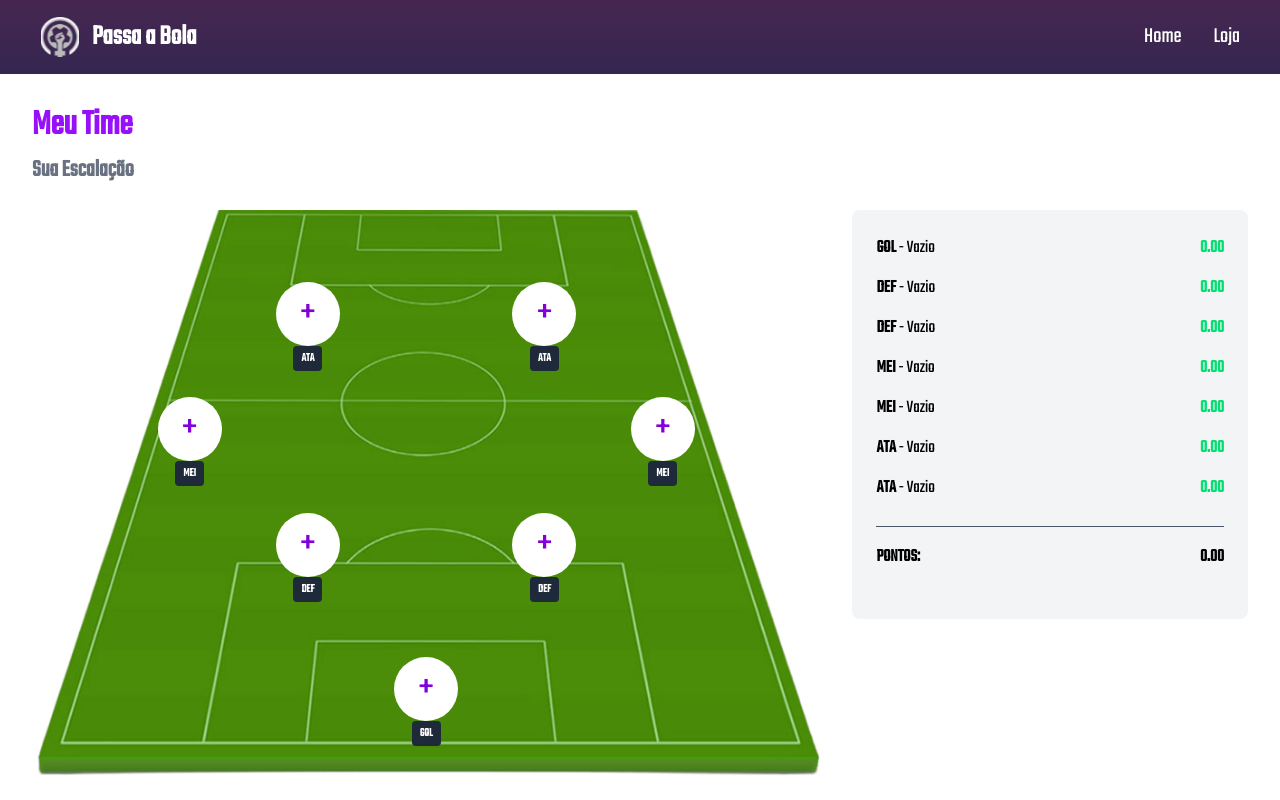
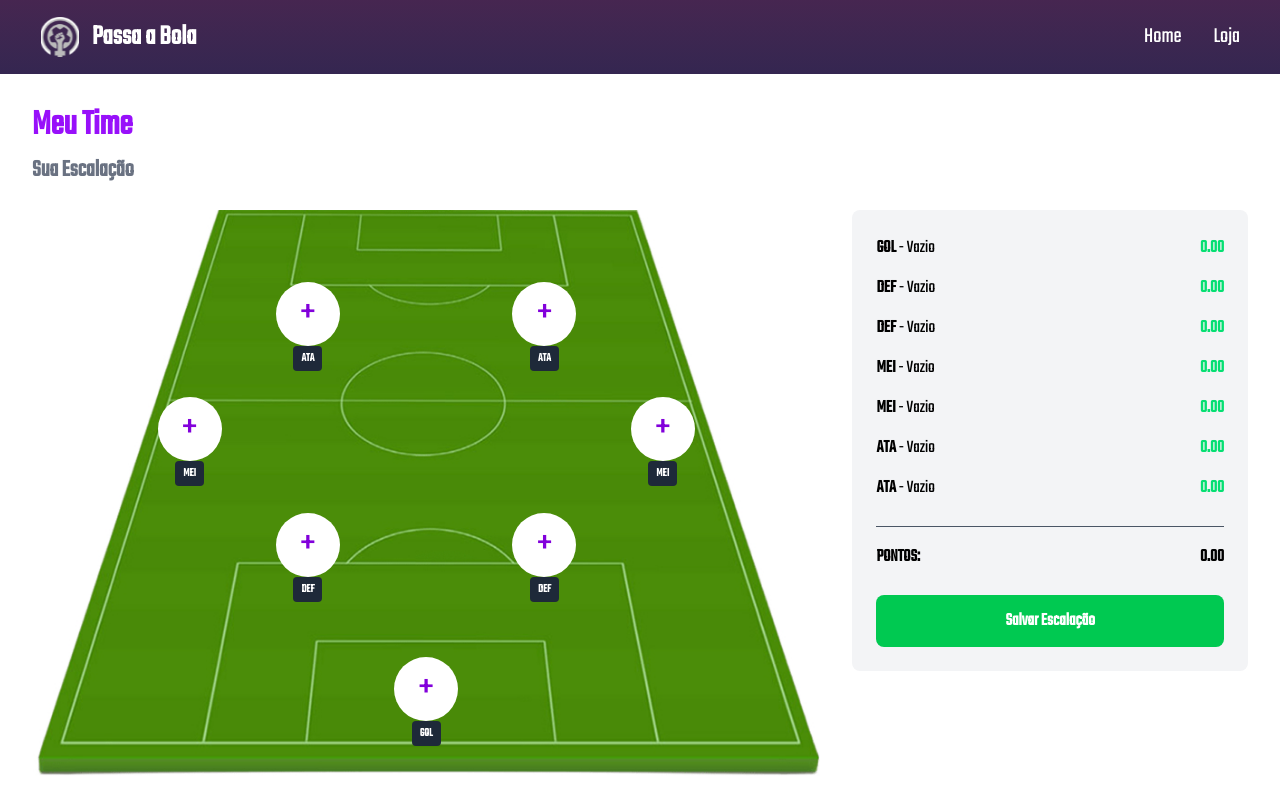
Before and after one commit to EnoTech-CP1-FRONT/PassaPraEla, a React (Vite) app in the folder frontend/: page /team in a window 1280 px wide. Shown: the top 800 px of the page. Built offline with nearby package versions, Linux system fonts and the light colour scheme; no server answers; what @mercadopago/sdk-react would draw is missing.

Commit message:
adicionado lógica de salvar escalação

```diff
--- a/frontend/src/context/TeamContext.jsx
+++ b/frontend/src/context/TeamContext.jsx
@@ -15,10 +15,20 @@ export const TeamProvider = ({ children }) => {
     ATA2: null,
   });
 
-  // Salva a escalação no backend
+  // Esta função permanece a mesma, mas será chamada manualmente
   const saveTeamToBackend = async (currentTeam) => {
     const userEmail = localStorage.getItem("userEmail");
-    if (!userEmail) return;
+    if (!userEmail) {
+        console.error("Usuário não logado, não é possível salvar a escalação.");
+        // Adicionamos um alerta de erro para o usuário
+        Swal.fire({
+            icon: 'error',
+            title: 'Ops...',
+            text: 'Você precisa estar logado para salvar sua escalação!',
+        });
+        // Lançamos um erro para que a cadeia de `try/catch` possa capturá-lo
+        throw new Error("Usuário não logado.");
+    }
 
     try {
       await fetch("http://localhost:3001/escalacao", {
@@ -28,6 +38,8 @@ export const TeamProvider = ({ children }) => {
       });
     } catch (error) {
       console.error("Falha ao salvar escalação:", error);
+      // Lança o erro para ser tratado na UI
+      throw error;
     }
   };
 
@@ -40,14 +52,15 @@ export const TeamProvider = ({ children }) => {
         icon: "warning",
         title: "Jogadora já escalada",
         text: `${jogadora.nome} já faz parte do seu time.`,
-        confirmButtonColor: "#8B5CF6", // Roxo
+        confirmButtonColor: "#8B5CF6",
       });
       return;
     }
 
     const newTeam = { ...team, [posicao]: jogadora };
     setTeam(newTeam);
-    saveTeamToBackend(newTeam);
+    // REMOVIDO: Não salva mais no backend automaticamente
+    // saveTeamToBackend(newTeam);
 
     Swal.fire({
       icon: "success",
@@ -58,24 +71,22 @@ export const TeamProvider = ({ children }) => {
     });
   };
 
-  // Limpa a escalação
+  // Nenhuma mudança aqui, a limpeza continua salvando o time vazio no BD
   const clearTeam = () => {
-    const emptyTeam = {
-      GOL: null,
-      DEF1: null,
-      DEF2: null,
-      MEI1: null,
-      MEI2: null,
-      ATA1: null,
-      ATA2: null,
-    };
+    const emptyTeam = { GOL: null, DEF1: null, DEF2: null, MEI1: null, MEI2: null, ATA1: null, ATA2: null };
     setTeam(emptyTeam);
     saveTeamToBackend(emptyTeam);
   };
 
+  // NOVA FUNÇÃO: Será chamada pelo botão para salvar o time atual
+  const saveTeam = async () => {
+    await saveTeamToBackend(team);
+  };
+
   return (
     <TeamContext.Provider
-      value={{ team, teamName, setTeamName, escalarJogadora, clearTeam }}
+      // Adicionamos a nova função 'saveTeam' ao valor do contexto
+      value={{ team, teamName, setTeamName, escalarJogadora, clearTeam, saveTeam }}
     >
       {children}
     </TeamContext.Provider>
--- a/frontend/src/pages/AdiminDashboard.jsx
+++ b/frontend/src/pages/AdiminDashboard.jsx
@@ -1,5 +1,6 @@
 import React, { useState, useEffect } from "react";
 import Swal from "sweetalert2";
+import HeaderUniversal from "../components/layout/HeaderUniversal"
 
 // Definição dos campos de estatísticas para renderização dinâmica
 const statFields = [
@@ -195,6 +196,8 @@ export default function AdminDashboard() {
     return <div className="p-8 text-center text-red-500">Erro: {error}</div>;
 
   return (
+    <>
+    <HeaderUniversal />
       <div className="p-8 bg-gray-100 min-h-screen">
         <h1 className="text-4xl font-bold mb-8">Painel de Administração</h1>
 
@@ -221,7 +224,10 @@ export default function AdminDashboard() {
         <h2 className="text-3xl font-bold mb-4">Pontuação das Jogadoras</h2>
         <div className="space-y-6">
           {jogadoras.map((jogadora) => (
-          <div key={jogadora.id} className="bg-white p-6 rounded-lg shadow-md">
+            <div
+              key={jogadora.id}
+              className="bg-white p-6 rounded-lg shadow-md"
+            >
               <div className="flex items-center justify-between mb-4">
                 <div className="flex items-center gap-4">
                   <img
@@ -251,7 +257,11 @@ export default function AdminDashboard() {
                       type="number"
                       value={jogadora[field.name] || 0}
                       onChange={(e) =>
-                      handleStatChange(jogadora.id, field.name, e.target.value)
+                        handleStatChange(
+                          jogadora.id,
+                          field.name,
+                          e.target.value
+                        )
                       }
                       className="mt-1 w-full p-2 border rounded-md"
                     />
@@ -275,5 +285,6 @@ export default function AdminDashboard() {
           ))}
         </div>
       </div>
+    </>
   );
 }
--- a/frontend/src/pages/TeamsPage.jsx
+++ b/frontend/src/pages/TeamsPage.jsx
@@ -8,7 +8,8 @@ import Swal from "sweetalert2";
 
 function TeamsPage() {
   const navigate = useNavigate();
-  const { team, teamName, clearTeam } = useTeam();
+  // Pegamos a nova função 'saveTeam' do contexto
+  const { team, teamName, clearTeam, saveTeam } = useTeam();
   const [mercadoAberto, setMercadoAberto] = useState(true);
   const [loading, setLoading] = useState(true);
 
@@ -58,6 +59,47 @@ function TeamsPage() {
     }
   };
 
+  // NOVA FUNÇÃO: Lida com o clique no botão de salvar
+  const handleSaveRoster = async () => {
+    const result = await Swal.fire({
+      title: "Confirmar Escalação",
+      text: "Tem certeza que deseja salvar esta escalação?",
+      icon: "question",
+      showCancelButton: true,
+      confirmButtonColor: "#10B981", // Verde
+      cancelButtonColor: "#EF4444", // Vermelho
+      confirmButtonText: "Sim, salvar!",
+      cancelButtonText: "Cancelar",
+    });
+
+    if (result.isConfirmed) {
+      Swal.fire({
+        title: "Salvando...",
+        text: "Aguarde enquanto sua escalação é enviada.",
+        allowOutsideClick: false,
+        didOpen: () => {
+          Swal.showLoading();
+        },
+      });
+
+      try {
+        await saveTeam(); // Chama a função do contexto
+        Swal.close();
+        Swal.fire({
+          icon: "success",
+          title: "Escalação Salva!",
+          text: "Sua equipe foi salva com sucesso no banco de dados.",
+          timer: 2500,
+          showConfirmButton: false,
+        });
+      } catch (error) {
+        Swal.close();
+        // O erro já é tratado no contexto, mas podemos ter um fallback
+        console.error("Falha ao salvar a escalação:", error);
+      }
+    }
+  };
+
   if (loading) {
     return <div className="text-center p-8">Carregando...</div>;
   }
@@ -67,9 +109,7 @@ function TeamsPage() {
       <HeaderUniversal />
       <div className="min-h-screen bg-gray-900 font-sans">
         <main className="max-w-full mx-auto p-8 bg-white">
-          <h2 className="text-4xl font-bold text-purple-600 mb-2">
-            {teamName}
-          </h2>
+          <h2 className="text-4xl font-bold text-purple-600 mb-2">{teamName}</h2>
           <h3 className="text-2xl font-semibold text-gray-500 mb-6">
             Sua Escalação
           </h3>
@@ -142,7 +182,7 @@ function TeamsPage() {
                       {team[pos.key]?.nome || "Vazio"}
                     </span>
                     <span className="font-bold text-green-400">
-                      {team[pos.key]?.pontuacao.toFixed(2) || "0.00"}
+                      {(team[pos.key]?.pontuacao || 0).toFixed(2)}
                     </span>
                   </li>
                 ))}
@@ -160,6 +200,16 @@ function TeamsPage() {
                   </span>
                 </div>
               </div>
+
+              {/* BOTÃO DE SALVAR ADICIONADO AQUI */}
+              <button
+                onClick={handleSaveRoster}
+                disabled={!mercadoAberto}
+                className="w-full bg-green-500 text-white font-bold py-3 px-6 rounded-lg text-lg hover:bg-green-600 transition-colors disabled:bg-gray-400 disabled:cursor-not-allowed"
+              >
+                {mercadoAberto ? 'Salvar Escalação' : 'Mercado Fechado'}
+              </button>
+
             </div>
           </div>
         </main>
```
Lines whose indentation alone changed are shown as unchanged.
